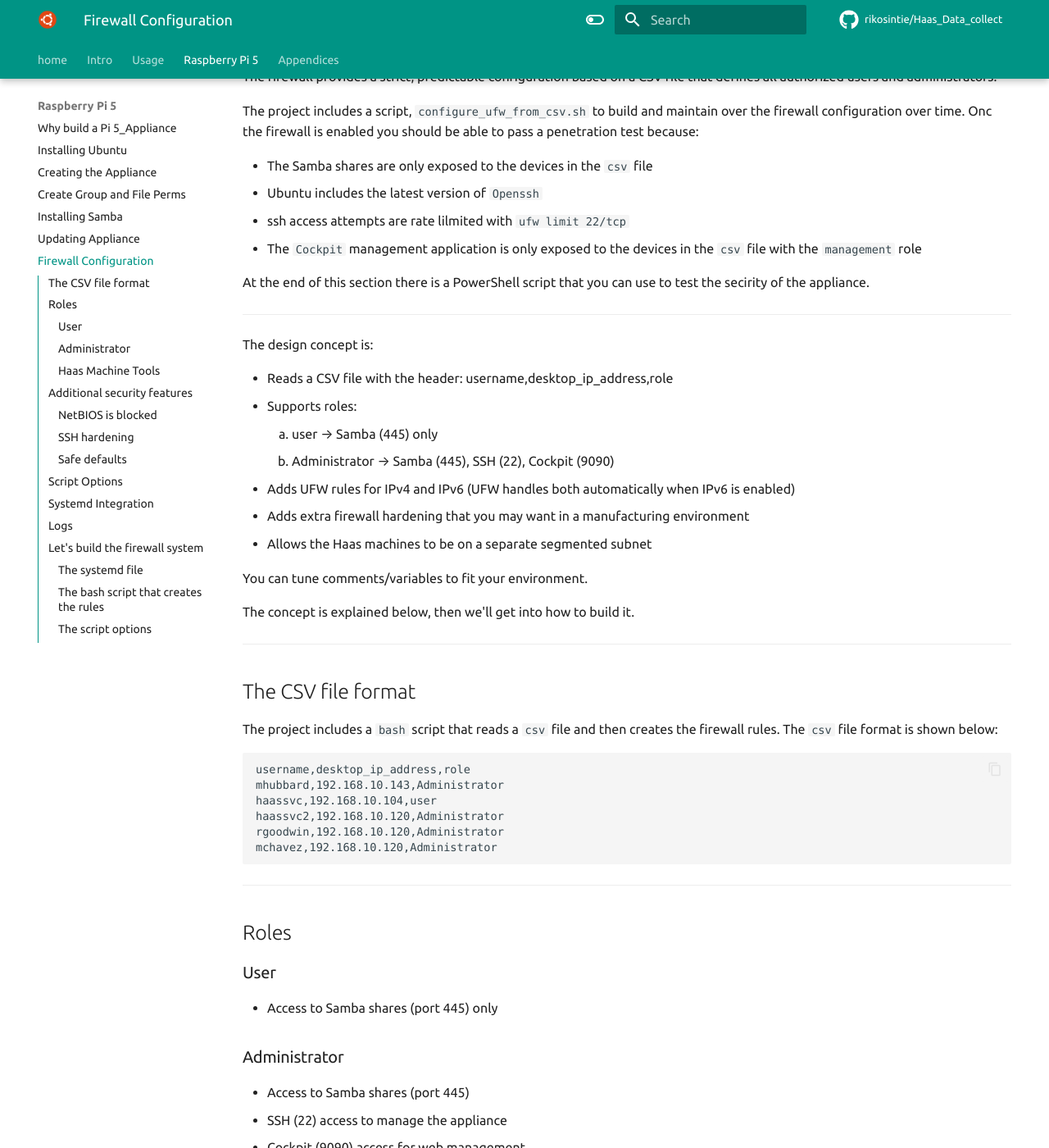
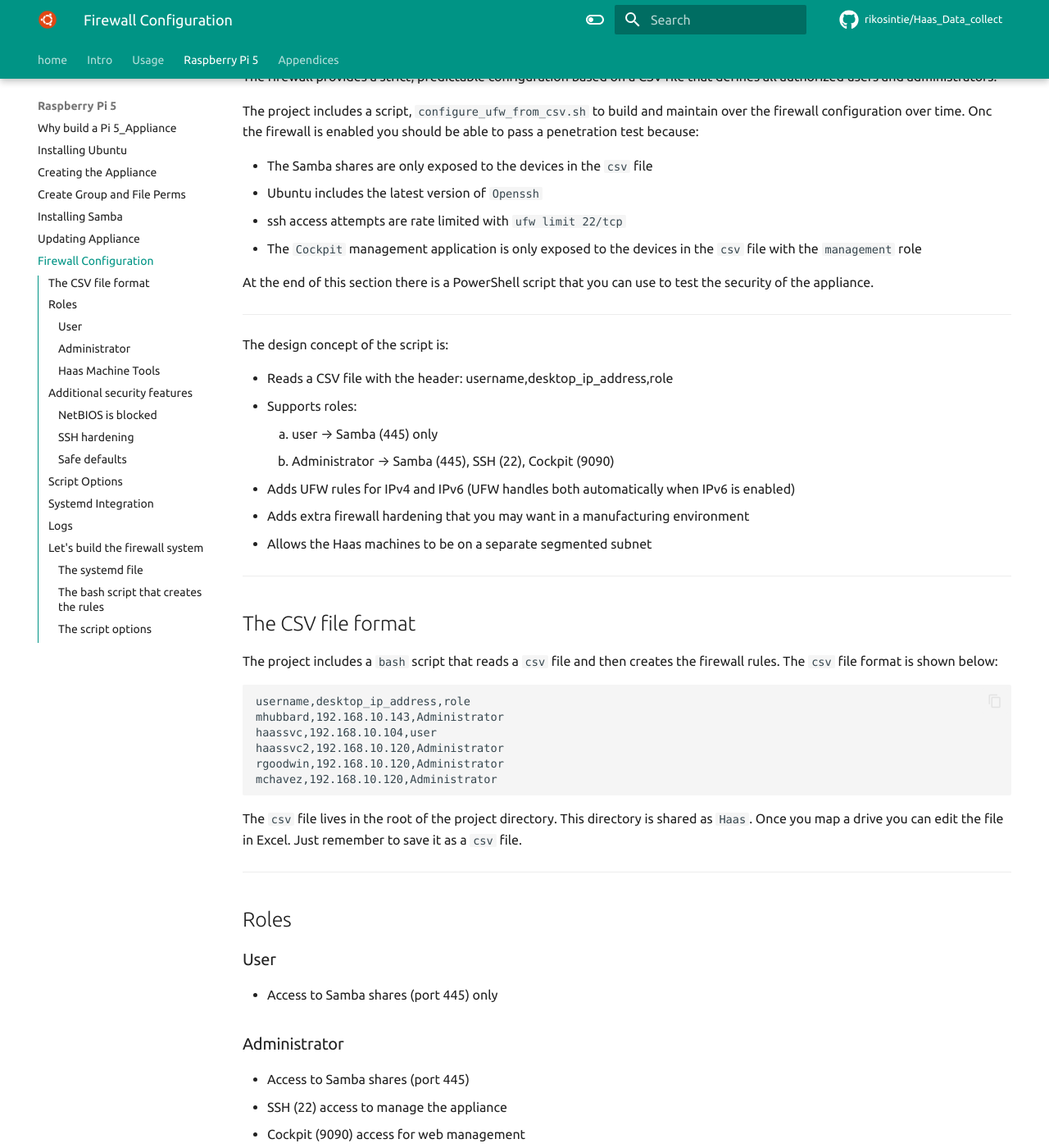
Before and after one commit to rikosintie/Haas_Data_collect, an MkDocs documentation site: the page built from docs/build_pi_5_appliance/firewall_configuration.md, in a window 1280 px wide and 1400 px high, scrolled down 1613 px. Shown: the whole window at 82% size. Built offline with MkDocs 1.6.1 and Material for MkDocs 9.7.7, drawn with Linux system fonts in a browser that asks for light colours; some web fonts are replaced; comment, search, counter and statistics services are not loaded; some of the changed text lies outside the part shown.

Commit message:
GIt Title: formatting for readability
Git Description:
Removed redundant information and improved formatting for better readability.

````diff
--- a/docs/build_pi_5_appliance/firewall_configuration.md
+++ b/docs/build_pi_5_appliance/firewall_configuration.md
@@ -6,7 +6,7 @@
 
 ----------------------------------------------------------------
 
-The appliance is running on Ubuntu 24.04 which has many security features that Canonical has learned from being a very popular Internet Web server OS. The the Raspberry Pi 5 appliance has limited functionality:
+The appliance is running on Ubuntu 24.04, one of the most secure operating systems. The Raspberry Pi 5 appliance has limited functionality:
 
 - transfer files to/from the Haas CNC control
 - Accept files from the CNC programmers
@@ -42,14 +42,14 @@
 
 - The Samba shares are only exposed to the devices in the `csv` file
 - Ubuntu includes the latest version of `Openssh`
-- ssh access attempts are rate lilmited with  `ufw limit 22/tcp`
+- ssh access attempts are rate limited with  `ufw limit 22/tcp`
 - The `Cockpit` management application is only exposed to the devices in the `csv` file with the `management` role
 
-At the end of this section there is a PowerShell script that you can use to test the secirity of the appliance.
+At the end of this section there is a PowerShell script that you can use to test the security of the appliance.
 
 ----------------------------------------------------------------
 
-The design concept is:
+The design concept of the script is:
 
 - Reads a CSV file with the header: username,desktop_ip_address,role
 - Supports roles:
@@ -58,10 +58,6 @@
 - Adds UFW rules for IPv4 and IPv6 (UFW handles both automatically when IPv6 is enabled)
 - Adds extra firewall hardening that you may want in a manufacturing environment
 - Allows the Haas machines to be on a separate segmented subnet
-
-You can tune comments/variables to fit your environment.
-
-The concept is explained below, then we'll get into how to build it.
 
 ----------------------------------------------------------------
 
@@ -77,6 +73,8 @@
 rgoodwin,192.168.10.120,Administrator
 mchavez,192.168.10.120,Administrator
 ```
+
+The `csv` file lives in the root of the project directory. This directory is shared as `Haas`. Once you map a drive you can edit the file in Excel. Just remember to save it as a `csv` file.
 
 ----------------------------------------------------------------
 
````
